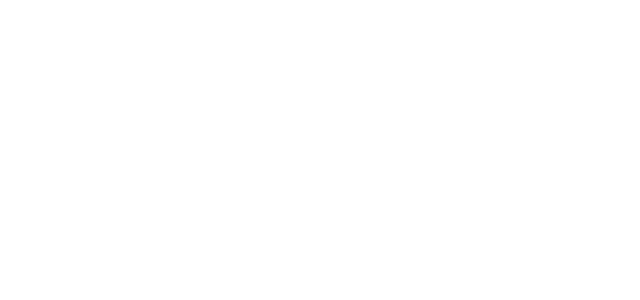
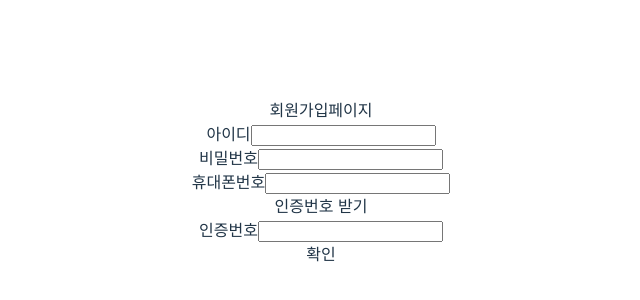
Before and after one commit to idojustdoit/vue3, a Vue app in the folder vue_playground/: page /signup in a window 1280 px wide. Before the commit this address had no page. Shown: the part 218-518 px from the top of the page, without its empty margins (319-959 px from the left). Built offline with nearby package versions, Linux system fonts and the light colour scheme.

Commit message:
[feat] 로그인/회원가입 페이지 생성

```diff
--- a/vue_playground/src/App.vue
+++ b/vue_playground/src/App.vue
@@ -5,6 +5,7 @@
   <div id="app">
     <router-view></router-view>
     <router-view name="menuBar" :key="$route.fullPath+'menuBar'" ></router-view>
+
   </div>
 </template>
 
--- /dev/null
+++ b/vue_playground/src/components/Login.vue
@@ -0,0 +1,23 @@
+<template>
+    <div class="centerTab">
+    로그인 페이지
+      <div>
+        <span>아이디</span>
+        <input v-model="id" type="email" />
+      </div>
+      <div>
+        <span>비밀번호</span>
+        <input v-model="pwd" type="text"/>
+      </div>
+    </div>
+  </template>
+  <script setup>
+  import{ ref } from'vue';
+
+  const id = ref('');
+  const pwd = ref(null);
+  </script>
+
+  <style>
+
+  </style>
--- /dev/null
+++ b/vue_playground/src/components/Signup.vue
@@ -0,0 +1,42 @@
+<template>
+    <div class="centerTab">
+        회원가입페이지
+        <div>
+        <span>아이디</span>
+        <input v-model="id" type="email" />
+      </div>
+      <div>
+        <span>비밀번호</span>
+        <input v-model="pwd" type="text"/>
+      </div>
+      <div>
+        <span>휴대폰번호</span>
+        <input v-model="phoneNumber" type="text"/>
+        <div @click="checkPhoneNumber">인증번호 받기</div>
+        <span>인증번호</span>
+        <input v-model="verificationNumber" type="text"/>
+        <div @click="checkVerificationNumber">확인</div>
+      </div>
+
+    </div>
+  </template>
+  <script setup>
+  import{ ref } from'vue';
+
+
+  const id = ref('');
+  const pwd = ref(null);
+  const phoneNumber = ref('');
+  const verificationNumber = ref ('');
+
+  const checkPhoneNumber = () => {
+
+  }
+  const checkVerificationNumber = () =>{
+
+  }
+  </script>
+
+  <style>
+
+  </style>
--- a/vue_playground/src/router/index.js
+++ b/vue_playground/src/router/index.js
@@ -1,11 +1,15 @@
 import { createWebHistory, createRouter } from "vue-router";
 import Main from "../components/Main.vue";
 import TodolistDetail from "../components/TodolistDetail.vue";
+import Login from "../components/Login.vue";
+import Signup from "../components/Signup.vue";
 
 import menuBar from "../sub/MenuBar.vue"
 
 const routes = [
-  {path: "/",name: "Main",components:{default:Main, menuBar:menuBar}},
+  {path: "/",name: "main",components:{default:Main, menuBar:menuBar}},
+  {path: "/login",name: "login",components:{default:Login}},
+  {path: "/signup",name: "signup",components:{default:Signup}},
   {path: "/TodolistDetail",name: "TodolistDetail",components:{default:TodolistDetail, sidebar:menuBar} },
 ];
 
```
